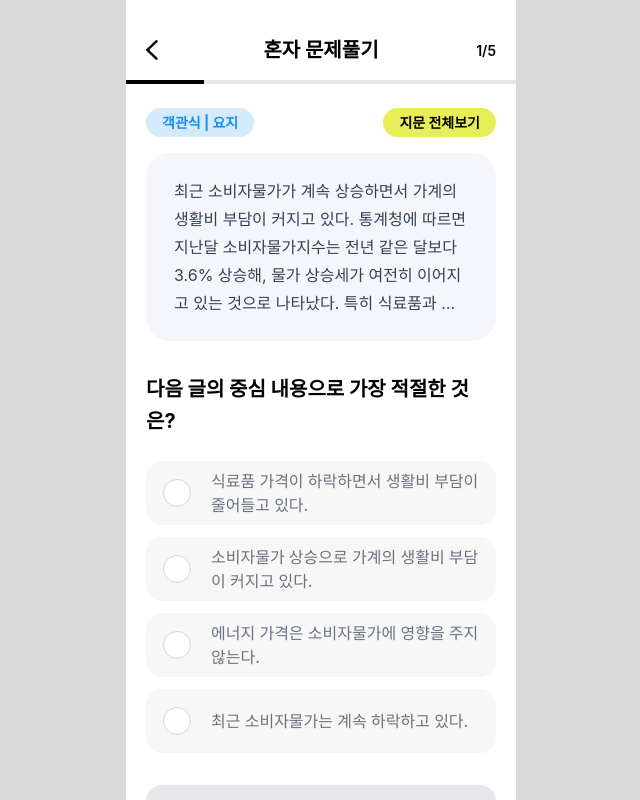
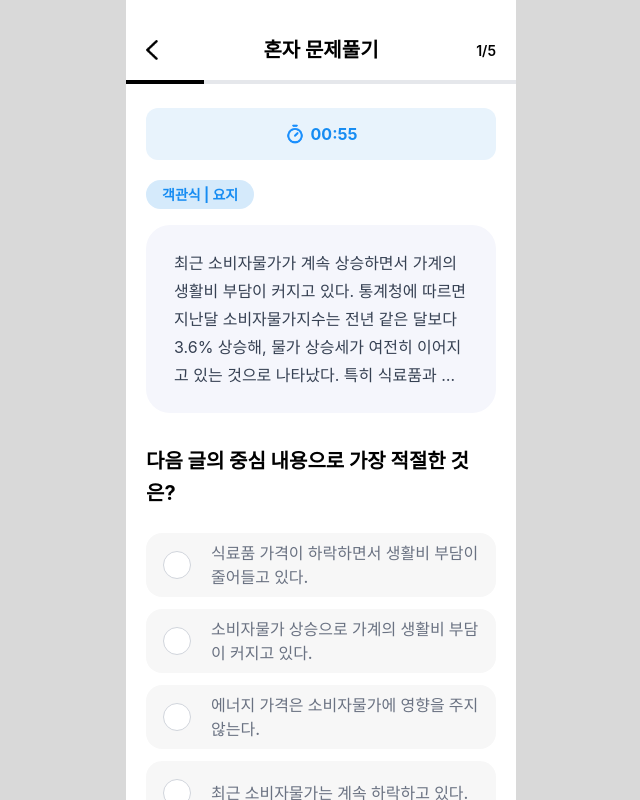
Before and after one commit to READLE-SKTHON/readle-fe, a React (Vite) app: page /game/solo/play in a window 1280 px wide. Shown: the top 800 px of the page, without its empty margins (319-959 px from the left). Built offline with nearby package versions, Linux system fonts and the light colour scheme.

Commit message:
✨ Feat: 레벨별 문제 풀이 난이도 및 타이머 기능 적용

```diff
--- /dev/null
+++ b/src/components/game/solo/QuizTimer.tsx
@@ -0,0 +1,69 @@
+import { useEffect, useRef, useState } from "react";
+
+import blueClockIcon from "@/assets/icons/game/blueClock.png";
+import redClockIcon from "@/assets/icons/game/redClock.png";
+
+type QuizTimerProps = {
+  duration: number;
+  onTimeUp?: () => void;
+};
+
+export default function QuizTimer({ duration, onTimeUp }: QuizTimerProps) {
+  const [remainingTime, setRemainingTime] = useState(duration);
+
+  const onTimeUpRef = useRef(onTimeUp);
+
+  useEffect(() => {
+    onTimeUpRef.current = onTimeUp;
+  }, [onTimeUp]);
+
+  useEffect(() => {
+    const timer = window.setInterval(() => {
+      setRemainingTime((prev) => {
+        if (prev <= 1) {
+          window.clearInterval(timer);
+
+          onTimeUpRef.current?.();
+
+          return 0;
+        }
+
+        return prev - 1;
+      });
+    }, 1000);
+
+    return () => window.clearInterval(timer);
+  }, []);
+
+  const isUrgent = remainingTime <= 5;
+
+  const minutes = Math.floor(remainingTime / 60);
+  const seconds = remainingTime % 60;
+
+  const formattedTime = `${minutes
+    .toString()
+    .padStart(2, "0")}:${seconds.toString().padStart(2, "0")}`;
+
+  return (
+    <section
+      className={`
+        mb-5 flex h-13 w-full
+        items-center justify-center
+        rounded-xl
+        transition-colors duration-300
+        ${isUrgent ? "bg-[#FFDADA] text-[#FF0000]" : "bg-[#E8F3FC] text-[#168CF2]"}
+      `}
+    >
+      <div className="flex items-center gap-1.5">
+        <img
+          src={isUrgent ? redClockIcon : blueClockIcon}
+          alt=""
+          aria-hidden="true"
+          className="size-5 object-contain"
+        />
+
+        <span className="text-[16px] font-bold">{formattedTime}</span>
+      </div>
+    </section>
+  );
+}
--- a/src/components/game/solo/quiz/QuizMetaBar.tsx
+++ b/src/components/game/solo/quiz/QuizMetaBar.tsx
@@ -1,23 +1,34 @@
 type QuizMetaBarProps = {
   type: string;
   subtype?: string;
+  canOpenNews?: boolean;
   onOpenNews: () => void;
 };
 
-export default function QuizMetaBar({ type, subtype, onOpenNews }: QuizMetaBarProps) {
+export default function QuizMetaBar({
+  type,
+  subtype,
+  canOpenNews = true,
+  onOpenNews,
+}: QuizMetaBarProps) {
   return (
     <div className="flex items-center justify-between">
+      {/* 문제 유형 */}
       <span className="rounded-full bg-[#D5EAFB] px-4 py-1 text-[14px] font-bold text-[#168CF2]">
-        {subtype ? `${type} | ${subtype}` : type}
+        {type}
+        {subtype && ` | ${subtype}`}
       </span>
 
+      {/* 지문 전체보기 */}
+      {canOpenNews && (
         <button
           type="button"
           onClick={onOpenNews}
-        className="cursor-pointer rounded-full bg-[#E8EE58] px-4 py-1 text-[14px] font-bold text-black"
+          className="cursor-pointer rounded-full bg-[#2285E3] px-4 py-1 text-[14px] font-bold text-white"
         >
           지문 전체보기
         </button>
+      )}
     </div>
   );
 }
--- /dev/null
+++ b/src/config/gameLevelConfig.ts
@@ -0,0 +1,23 @@
+export type UserLevel = 1 | 2 | 3;
+
+type GameLevelConfig = {
+  hasTimer: boolean;
+  canOpenNews: boolean;
+};
+
+export const GAME_LEVEL_CONFIG: Record<UserLevel, GameLevelConfig> = {
+  1: {
+    hasTimer: false,
+    canOpenNews: true,
+  },
+
+  2: {
+    hasTimer: true,
+    canOpenNews: true,
+  },
+
+  3: {
+    hasTimer: true,
+    canOpenNews: false,
+  },
+};
--- a/src/pages/game/SoloGame/SoloGamePage.tsx
+++ b/src/pages/game/SoloGame/SoloGamePage.tsx
@@ -7,9 +7,12 @@ import OxResult from "@/components/game/solo/feedback/result/OxResult";
 import SubjectiveResult from "@/components/game/solo/feedback/result/SubjectiveResult";
 import NewsModal from "@/components/game/solo/NewsModal";
 import NewsPreview from "@/components/game/solo/NewsPreview";
+import QuizTimer from "@/components/game/solo/QuizTimer";
 import QuizActionButton from "@/components/game/solo/quiz/QuizActionButton";
 import QuizMetaBar from "@/components/game/solo/quiz/QuizMetaBar";
 import QuizRenderer from "@/components/game/solo/quiz/QuizRenderer";
+
+import { GAME_LEVEL_CONFIG, type UserLevel } from "@/config/gameLevelConfig";
 
 import { mockNews } from "@/mocks/news";
 import { mockQuizzes } from "@/mocks/quizzes";
@@ -18,6 +21,13 @@ import type { FeedbackStatus } from "@/types/quiz";
 
 export default function SoloGamePage() {
   const navigate = useNavigate();
+
+  //임시 사용자 레벨
+
+  const userLevel: UserLevel = 3;
+
+  // 현재 레벨 게임 설정
+  const gameConfig = GAME_LEVEL_CONFIG[userLevel];
 
   // 현재 문제 번호
   const [currentIndex, setCurrentIndex] = useState(0);
@@ -112,7 +122,7 @@ export default function SoloGamePage() {
   const handleNext = () => {
     const isLastQuiz = currentIndex === mockQuizzes.length - 1;
 
-    // 마지막 문제면 결과 페이지 이동
+    // 마지막 문제면 결과 페이지로 이동
     if (isLastQuiz) {
       navigate("/game/solo/result", {
         state: {
@@ -158,11 +168,21 @@ export default function SoloGamePage() {
       />
 
       <main className="px-5 pb-8 pt-6">
-        {/* 객관식 풀이 전 문제 유형 / 지문 전체보기 / 뉴스 미리보기 */}
+        {/* Lv.2 / Lv.3 타이머 */}
+        {gameConfig.hasTimer && !isSubmitted && <QuizTimer key={currentIndex} duration={60} />}
+
+        {/* 객관식 풀이 전 */}
         {!isSubmitted && currentQuiz.type === "MULTIPLE_CHOICE" && (
           <>
-            <QuizMetaBar type="객관식" subtype="요지" onOpenNews={() => setIsNewsOpen(true)} />
+            {/* 문제 유형 / 지문 전체보기 */}
+            <QuizMetaBar
+              type="객관식"
+              subtype="요지"
+              canOpenNews={gameConfig.canOpenNews}
+              onOpenNews={() => setIsNewsOpen(true)}
+            />
 
+            {/* 뉴스 미리보기 */}
             <NewsPreview />
           </>
         )}
@@ -213,7 +233,9 @@ export default function SoloGamePage() {
       </main>
 
       {/* 뉴스 전체보기 */}
-      {isNewsOpen && <NewsModal news={mockNews} onClose={() => setIsNewsOpen(false)} />}
+      {isNewsOpen && gameConfig.canOpenNews && (
+        <NewsModal news={mockNews} onClose={() => setIsNewsOpen(false)} />
+      )}
     </div>
   );
 }
```
Also changed, not shown: src/assets/icons/game/blueClock.png (added), src/assets/icons/game/redClock.png (added). Lines whose indentation alone changed are shown as unchanged.
